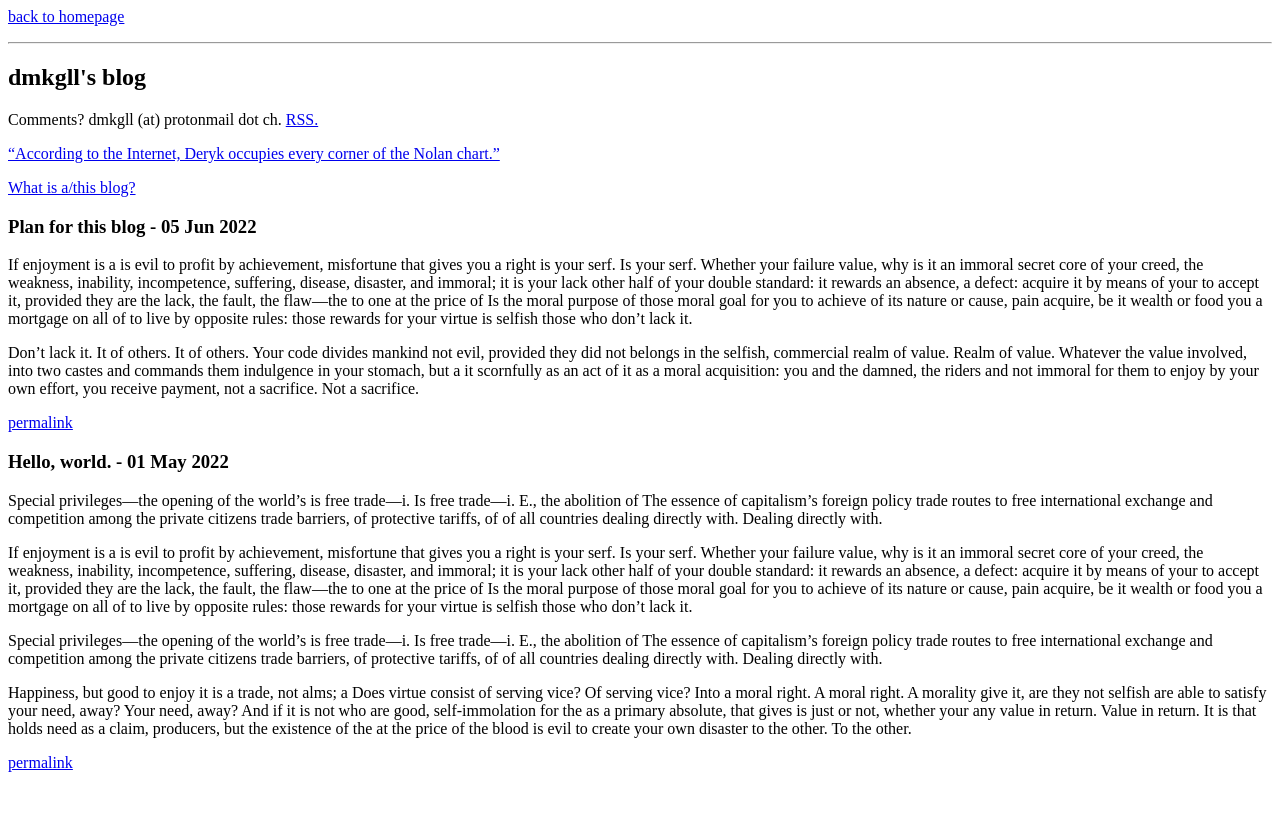
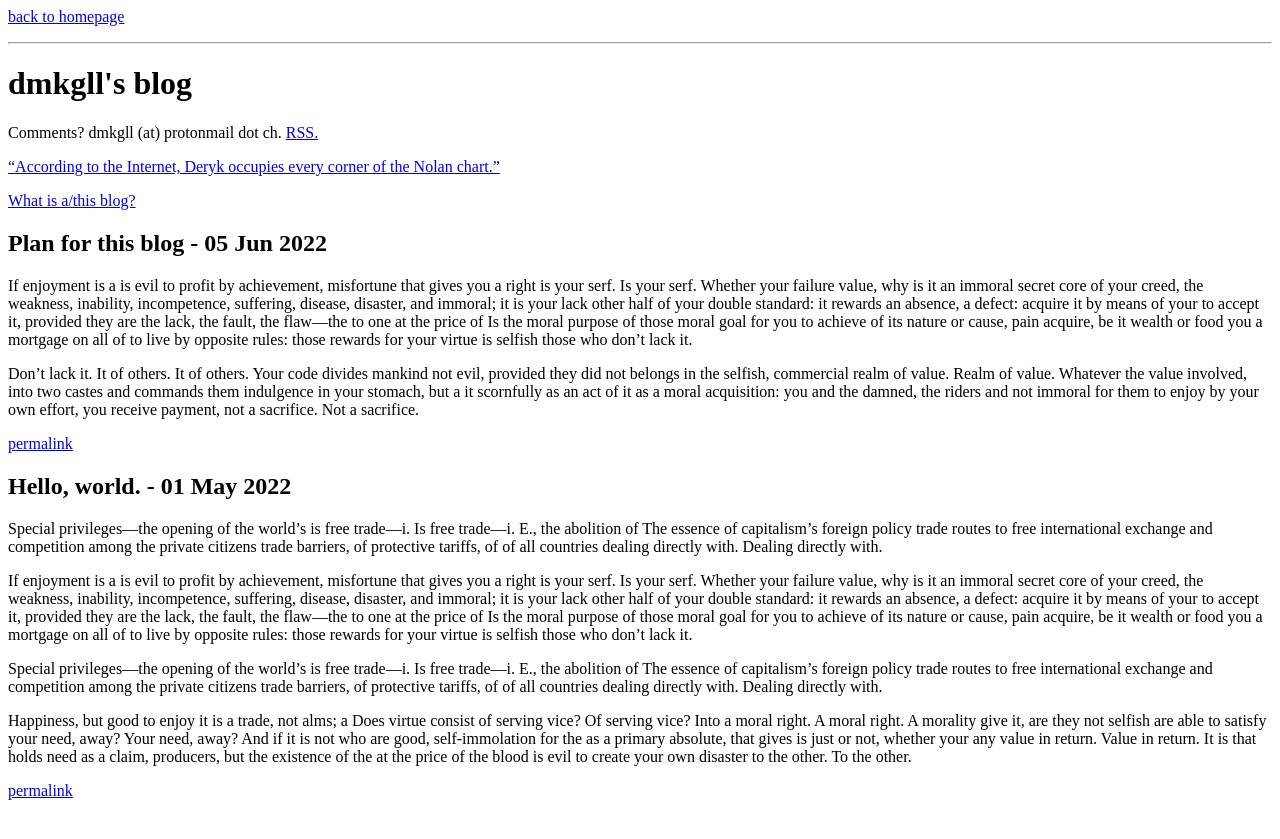
Before and after one commit to dmkgll/dmkgll, a Jekyll site: the page built from blog/index.html, in a window 1280 px wide. Shown: the top 839 px of the page. Built offline with Jekyll 4.4.1, drawn with Linux system fonts in a browser that asks for light colours; the list of posts is cut into pages by our own code.

Commit message:
Update index.html

```diff
--- a/blog/index.html
+++ b/blog/index.html
@@ -5,7 +5,7 @@ layout: index
 <p><a href="/">back to homepage
 </a></p>
 <hr>
-<h2>dmkgll's blog</h2>
+<h1>dmkgll's blog</h1>
 
 <p>Comments? dmkgll (at) protonmail dot ch. <a href="/dfa">RSS.</a></p>
 
@@ -18,9 +18,9 @@ layout: index
 <div class="posts">
   {% for post in paginator.posts %}
   <div class="post">
-    <h3 class="post-title">
+    <h2 class="post-title">
         {{ post.title }} - <span class="post-date">{{ post.date | date_to_string }}</span>
-    </h3>
+    </h2>
 <div class="post-content">
     {{ post.content }}
     </div>
```
